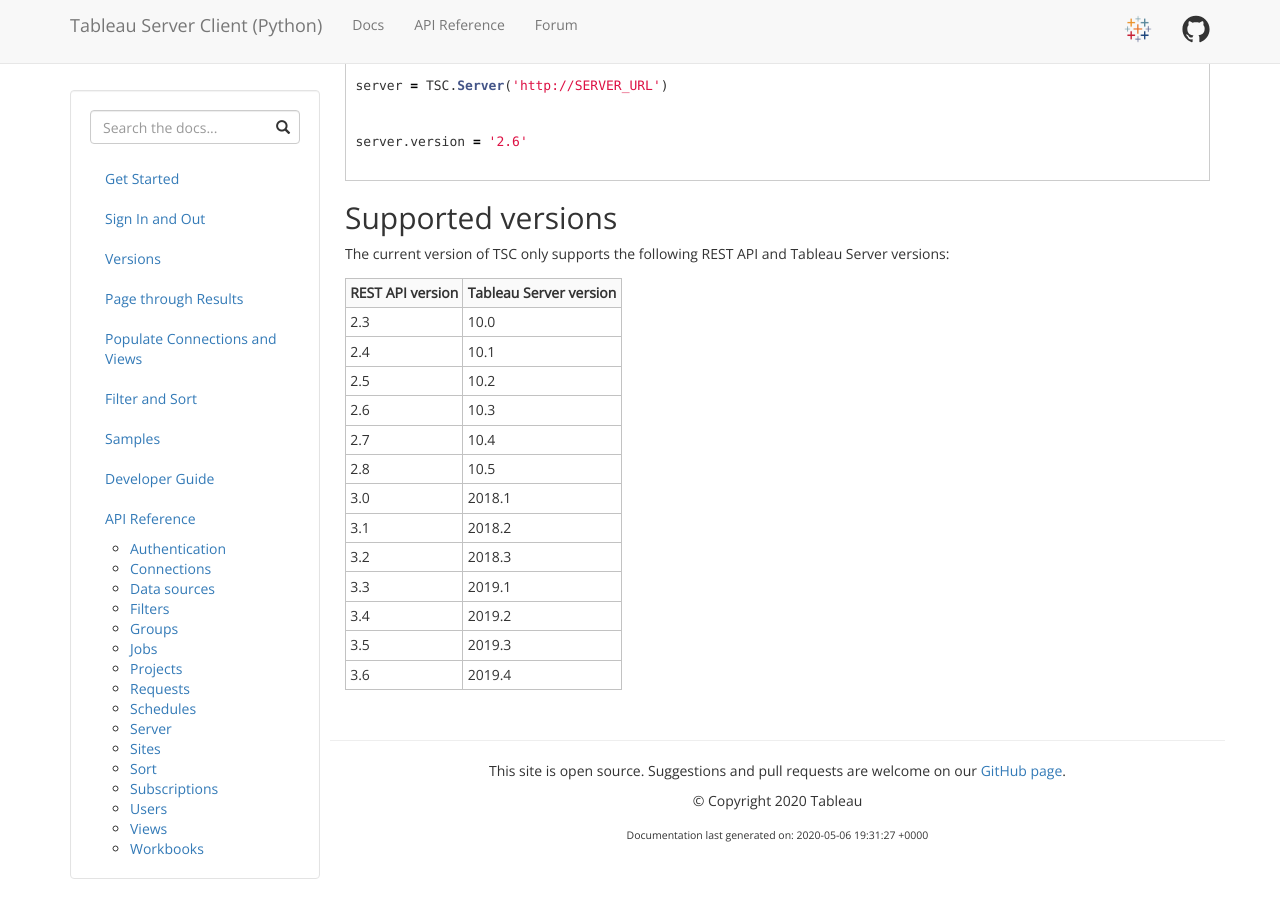
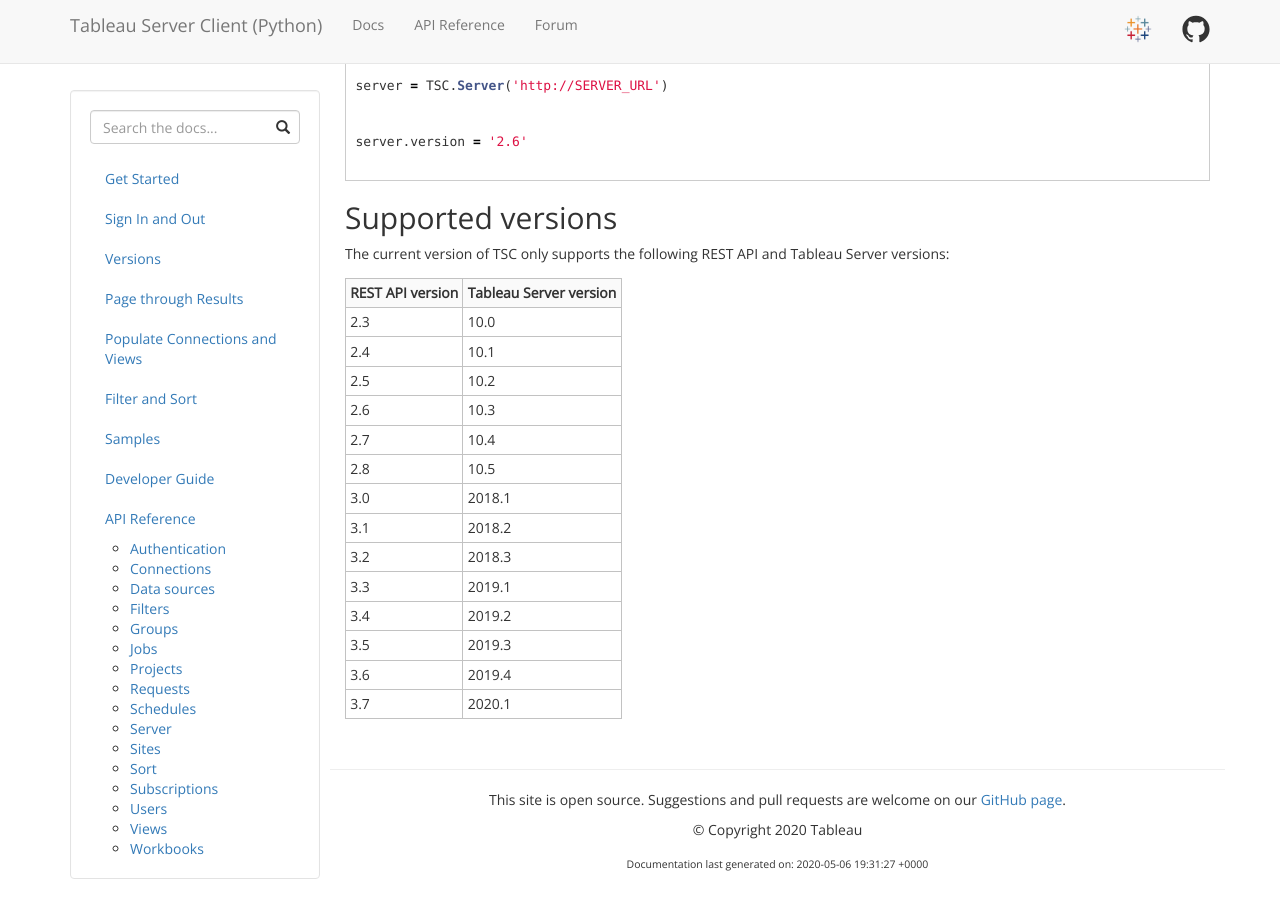
Before and after one commit to tableau/server-client-python, a Jekyll site: the page built from docs/versions.md, in a window 1280 px wide and 900 px high, scrolled down 860 px. Built offline with Jekyll 4.4.1, drawn with Linux system fonts in a browser that asks for light colours; before the commit the page ends 1731 px from its top, so only the background shows below that.

Commit message:
Add 2020.1 to API to release version mapping table

```diff
--- a/docs/versions.md
+++ b/docs/versions.md
@@ -68,3 +68,4 @@
 |3.4|2019.2|
 |3.5|2019.3|
 |3.6|2019.4|
+|3.7|2020.1|
```
